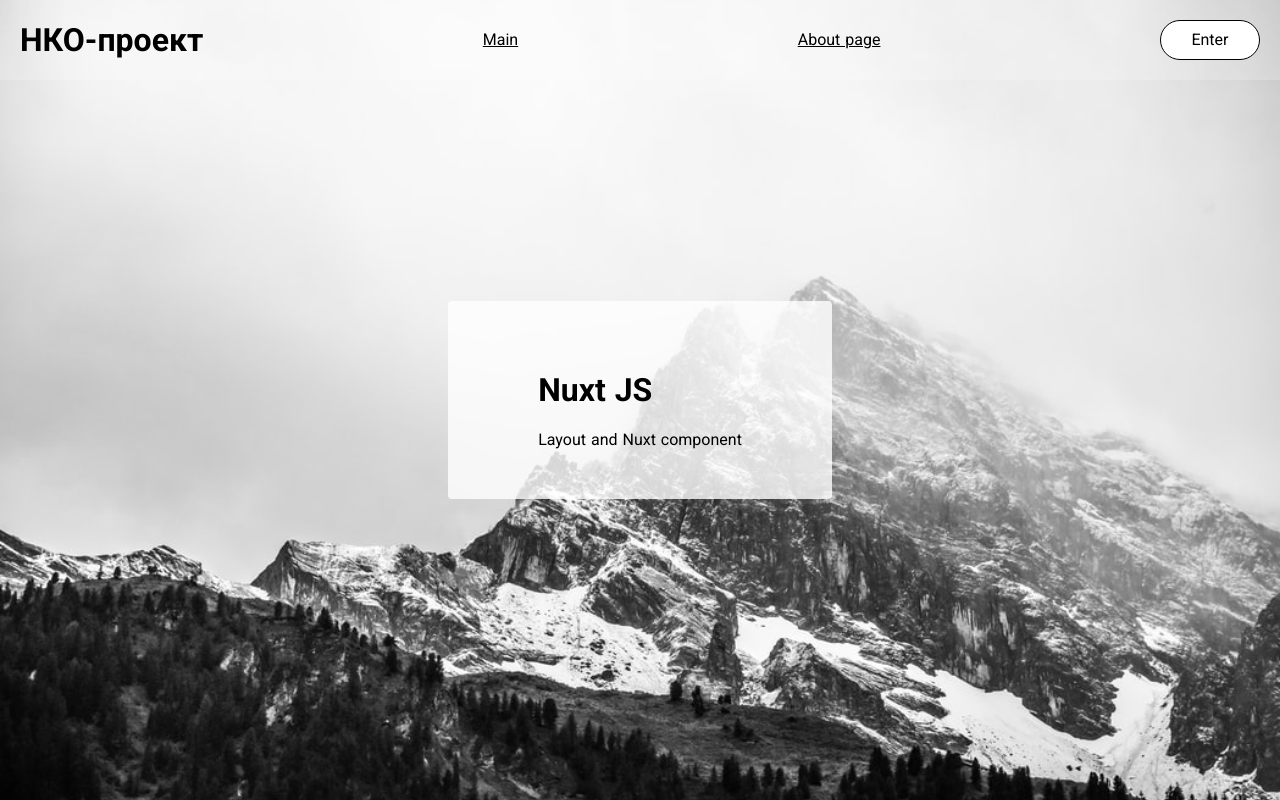
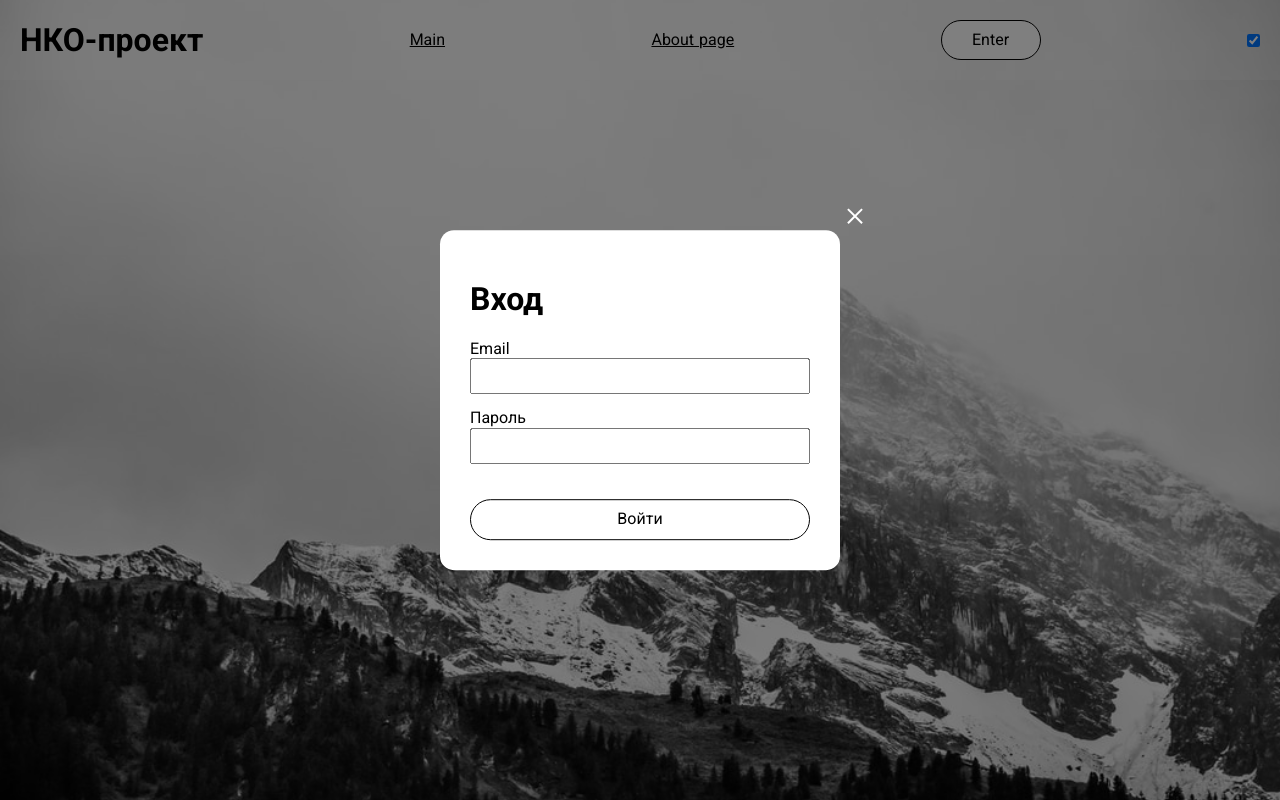
Before and after one commit to Ev-Kos/ngo, a Nuxt app: page / in a window 1280 px wide. Both pictures are taken after a click on the button "Enter". Built offline with nearby package versions, Linux system fonts and the light colour scheme.

Commit message:
открытие и закрытие модалки

```diff
--- a/components/Modal.vue
+++ b/components/Modal.vue
@@ -1,11 +1,11 @@
 <template>
   <article class="modal-wrap">
     <div class="container">
-      <span class="icon-close" />
+      <span class="icon-close" @click="onToggle" />
       <h1>Вход</h1>
       <label class="label">
         Email
-        <input class="input" type="email">
+        <input class="input" type="email" v-model="email">
       </label>
       <label class="label">
         Пароль
@@ -18,6 +18,17 @@
 
 <script>
   export default {
+    data() {
+      return {
+        email: ''
+      }
+    },
+    props: {
+      onToggle: {
+        type: Function,
+        default: () => {}
+      }
+    }
 
   }
 </script>
--- a/components/Navigation.vue
+++ b/components/Navigation.vue
@@ -4,8 +4,9 @@
     <nuxt-link v-for='elem in linkArray' class="link" :to="elem.to" :key="elem.text">
       {{ elem.text }}
     </nuxt-link>
-    <button class="button">{{ text }}</button>
-    <Modal v-show="false"/>
+    <button class="button" @click="toggleModal">{{ text }}</button>
+    <input type="checkbox" v-model="showModal">
+    <Modal v-show="showModal" :onToggle="toggleModal"/>
   </nav>
 </template>
 
@@ -22,7 +23,13 @@
         linkArray: [
           {to: '/', text: 'Main'},
           {to: '/about', text: 'About page'}
-        ]
+        ],
+        showModal: false
+      }
+    },
+    methods: {
+      toggleModal() {
+        this.showModal = !this.showModal;
       }
     }
   }
```
